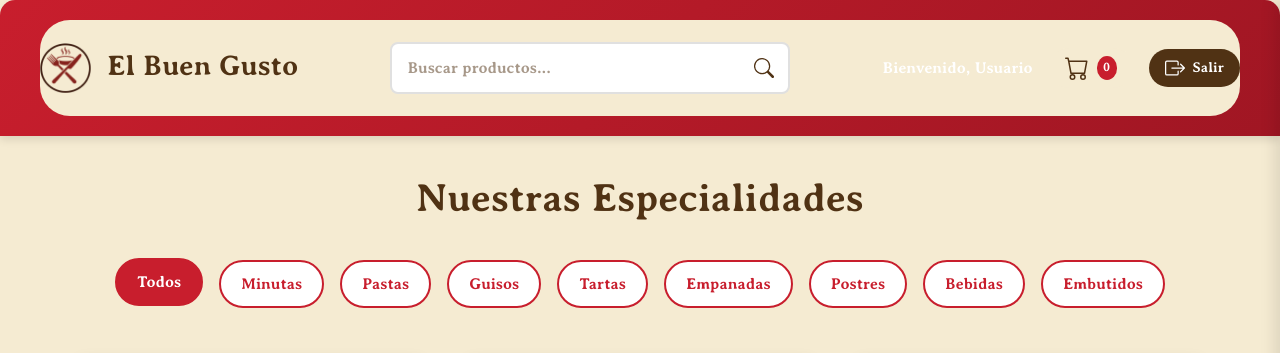
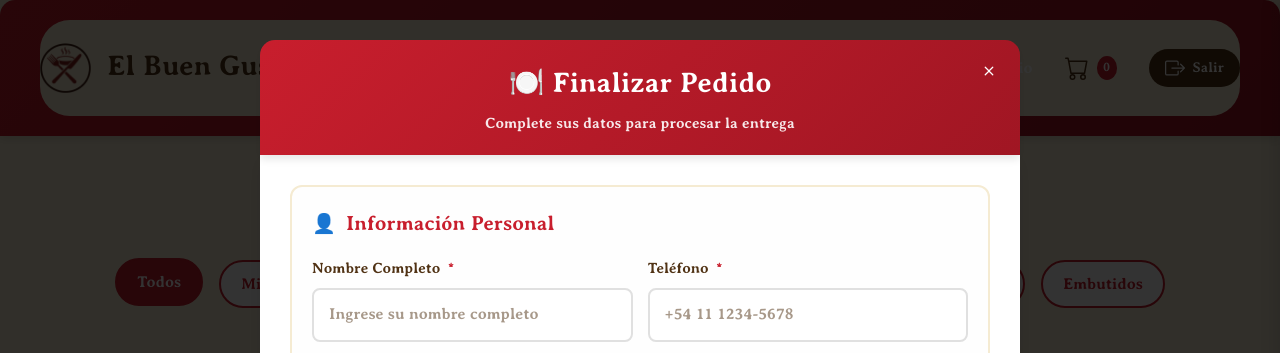
Before and after one commit to Bruno-DarkSouler/WEB_ElBuenGusto, a PHP site: page /html/inicio.html in a window 1280 px wide. Shown: the top 353 px of the page. Run offline with PHP 8.4, Linux system fonts and the light colour scheme; style sheets or scripts are compiled from the project's sources.

Commit message:
Cosas por pulir

```diff
--- a/admin/admin.html
+++ b/admin/admin.html
@@ -12,10 +12,10 @@
     <div class="h-24 bg-[#C81E2D] flex justify-between items-center md:hidden">
         <div class="flex justify-between items-center ml-3">
             <img src="../img/Logotipo_sin_fondo.png" alt="" class="h-12 w-12">
-            <span class="text-white">El buen gusto - administración</span>
+            <span class="text-white">El Buen Gusto - administración</span>
         </div>
 
-        <svg class="text-white h-12 w-12 mr-3" xmlns="http://www.w3.org/2000/svg" width="16" height="16" fill="currentColor" class="bi bi-list" viewBox="0 0 16 16">
+        <svg onclick="abrir_opciones()" class="text-white h-12 w-12 mr-3" xmlns="http://www.w3.org/2000/svg" width="16" height="16" fill="currentColor" class="bi bi-list" viewBox="0 0 16 16">
             <path fill-rule="evenodd" d="M2.5 12a.5.5 0 0 1 .5-.5h10a.5.5 0 0 1 0 1H3a.5.5 0 0 1-.5-.5m0-4a.5.5 0 0 1 .5-.5h10a.5.5 0 0 1 0 1H3a.5.5 0 0 1-.5-.5m0-4a.5.5 0 0 1 .5-.5h10a.5.5 0 0 1 0 1H3a.5.5 0 0 1-.5-.5"/>
           </svg>
     </div>
--- a/css/inicio.css
+++ b/css/inicio.css
@@ -188,7 +188,23 @@ body {
     border-radius: 50%;
 }
 
+
 .close-cart:hover {
+    background-color: rgba(255,255,255,0.2);
+}
+.close-modal {
+    background: none;
+    border: none;
+    color: white;
+    cursor: pointer;
+    padding: 5px;
+    border-radius: 50%;
+    position: absolute;
+    top: 0;
+    right: 0;
+    margin: 1rem;
+}
+.close-modal:hover{
     background-color: rgba(255,255,255,0.2);
 }
 
--- a/css/pedido.css
+++ b/css/pedido.css
@@ -9,7 +9,7 @@
             width: 100%;
             min-height: 100vh;
             position: fixed;
-            display: none;
+            display: flex;
             top: 0;
             left: 0;
             justify-content: center;
@@ -19,7 +19,7 @@
     font-family: 'Segoe UI', Tahoma, Geneva, Verdana, sans-serif;
     color: #503214;
     line-height: 1.6;
-    z-index: 8;
+    z-index: 101;
 }
 
 .container {
@@ -35,6 +35,7 @@
     border-radius: 15px 15px 0 0;
     text-align: center;
     box-shadow: 0 4px 8px rgba(0,0,0,0.1);
+    position: relative;
 }
 
 .header h1 {
--- a/html/inicio.html
+++ b/html/inicio.html
@@ -64,7 +64,7 @@
             <div class="cart-total">
                 <strong>Total: $<span id="cartTotal">0</span></strong>
             </div>
-            <button class="checkout-btn" onclick="checkout()">Finalizar Pedido</button>
+            <button class="checkout-btn" onclick="abrir_modal()" onclick="checkout()">Finalizar Pedido</button>
         </div>
     </div>
 
@@ -204,9 +204,14 @@
     </main>
 
     <!--modal-compra-->
-    <div class="body">
+    <div id="modal-compra" class="body">
         <div class="container">
             <div class="header">
+                <button class="close-modal" onclick="cerrar_modal()">
+                <svg xmlns="http://www.w3.org/2000/svg" width="20" height="20" fill="currentColor" viewBox="0 0 16 16">
+                    <path d="M4.646 4.646a.5.5 0 0 1 .708 0L8 7.293l2.646-2.647a.5.5 0 0 1 .708.708L8.707 8l2.647 2.646a.5.5 0 0 1-.708.708L8 8.707l-2.646 2.647a.5.5 0 0 1-.708-.708L7.293 8 4.646 5.354a.5.5 0 0 1 0-.708z"/>
+                </svg>
+            </button>
                 <h1>🍽️ Finalizar Pedido</h1>
                 <p>Complete sus datos para procesar la entrega</p>
             </div>
--- a/js/admin.js
+++ b/js/admin.js
@@ -238,11 +238,7 @@ function updateFinancialReport() {
 function abrir_opciones() {
     var opciones = document.getElementById("opciones");
     opciones.classList.remove('hidden');
-    opciones.classList.add("flex");
-    opciones.classList.add("fixed");
-    opciones.classList.add("top-0");
-    opciones.classList.add("z-60");
-    opciones.classList.add("absolute");
+    opciones.classList.add('flex', 'fixed', 'top-0', 'z-60', 'absolute');
 }
 
 // Initialize application
--- a/js/pedido.js
+++ b/js/pedido.js
@@ -83,3 +83,17 @@ document.getElementById('checkoutForm').addEventListener('submit', function(e) {
 // Establecer fecha mínima
 const today = new Date().toISOString().split('T')[0];
 document.getElementById('delivery_date').setAttribute('min', today);
+
+function abrir_modal(){
+    const modal = document.getElementById("modal-compra");
+    modal.style.display= "flex";
+    const cartSidebar = document.getElementById('cartSidebar');
+    const cartOverlay = document.getElementById('cartOverlay');
+
+    cartSidebar.classList.toggle('open');
+    cartOverlay.classList.toggle('active');
+}
+function cerrar_modal(){
+    const modal = document.getElementById("modal-compra");
+    modal.style.display= "none";
+}
```
Also changed, not shown: js/inicio.js (line endings or trailing spaces).
